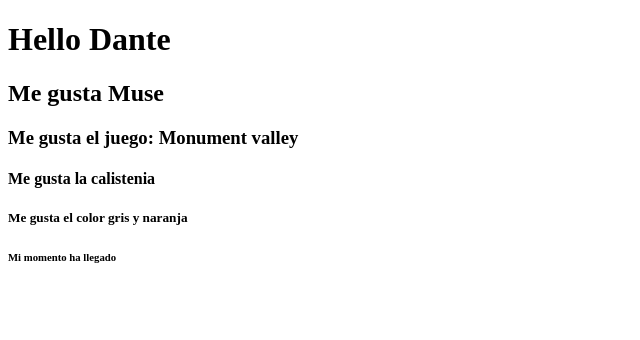
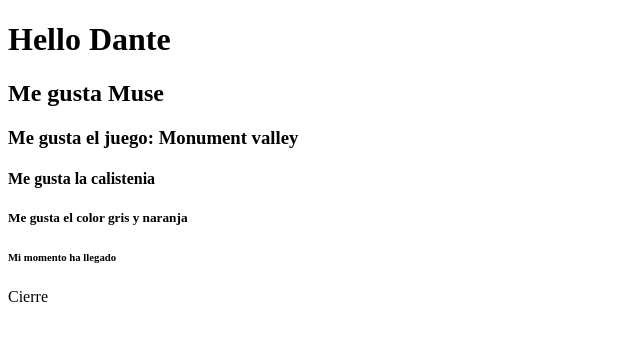
Before and after one commit to DanteZMedina/CH58-Primer_Rep, a plain HTML site: page index.html in a window 1280 px wide. Shown: the full height of the page, 0-640 px from the left. Drawn offline with Linux system fonts and the light colour scheme.

Commit message:
feat: cierre de actividad

```diff
--- a/index.html
+++ b/index.html
@@ -12,5 +12,6 @@
 <h4>Me gusta la calistenia</h4>
 <h5>Me gusta el color gris y naranja</h5>
 <h6>Mi momento ha llegado</h6>
+<h7>Cierre</h7>
 </body>
 </html>
```
